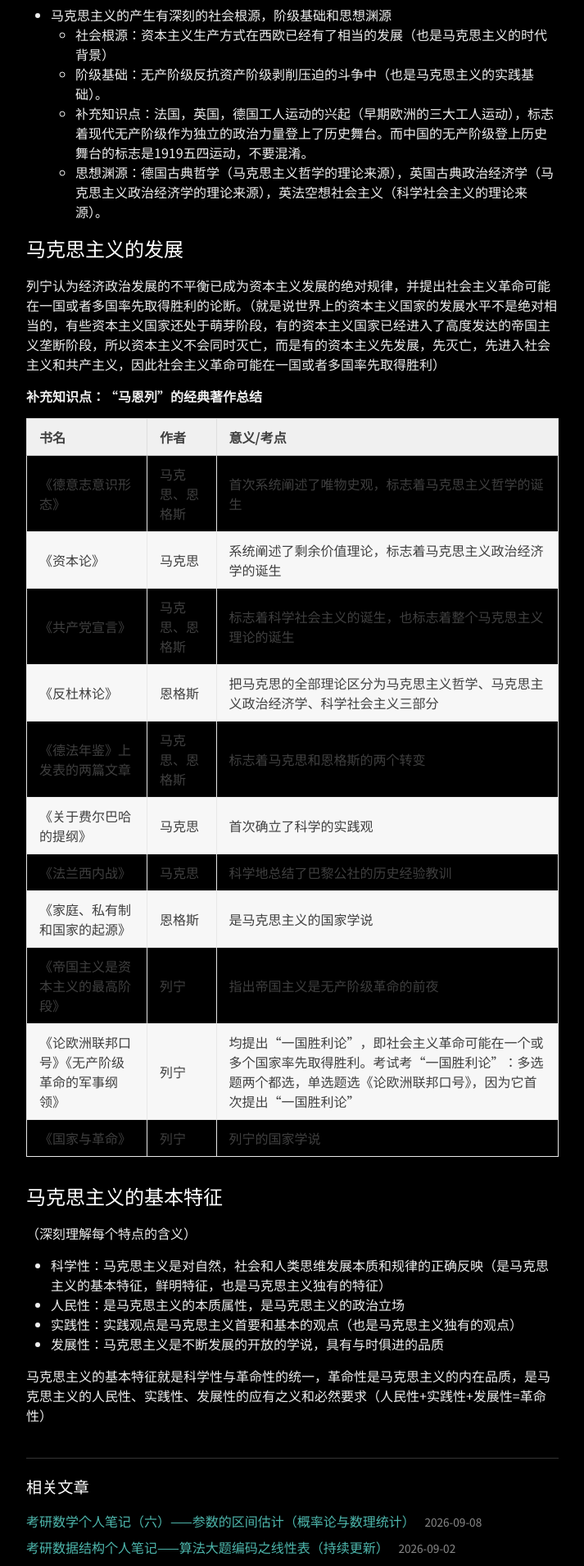
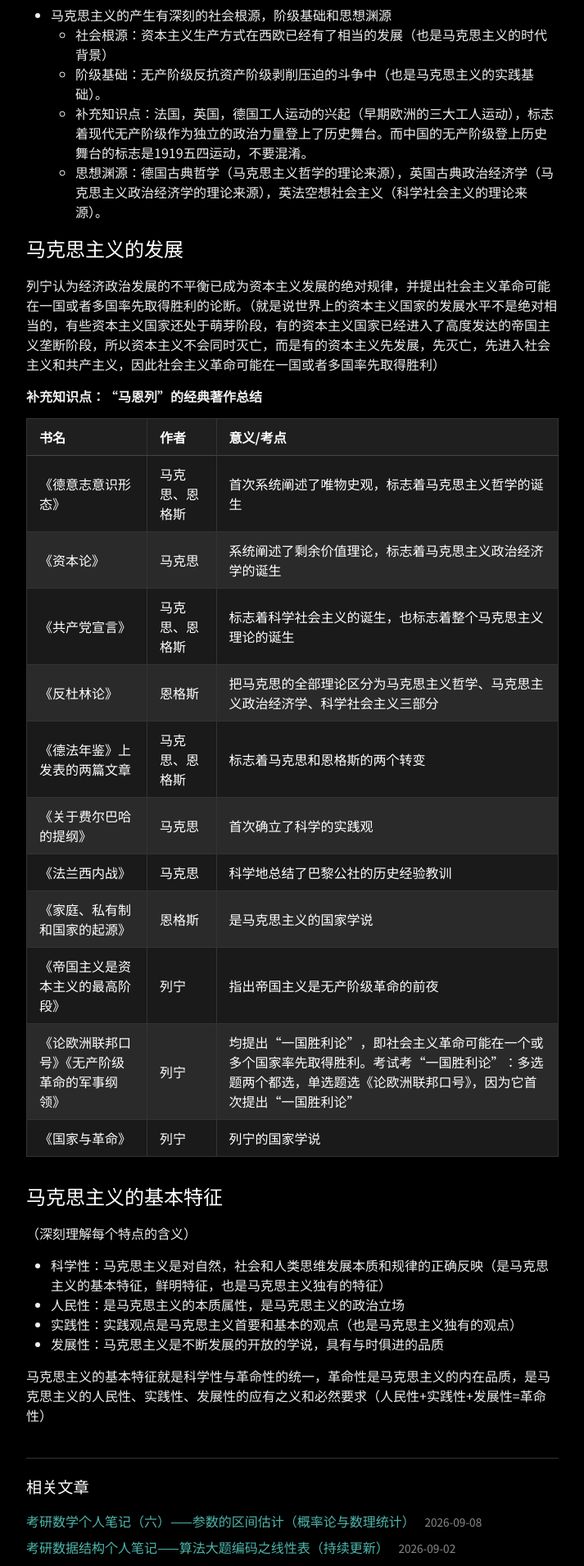
Before and after one commit to CanYouImag/CanYouImag.github.io, a Jekyll site: the page built from _posts/2026-09-13-mayuanbiji.markdown, in a window 1280 px wide. Shown: the part 950-2860 px from the top of the page at 82% size, without its empty margins (158-871 px from the left). Built offline with Jekyll 4.4.1, drawn with Linux system fonts in a browser that asks for light colours; some web fonts are replaced; comment, search, counter and statistics services are not loaded.

Commit message:
修复显示bug

```diff
--- a/assets/main.scss
+++ b/assets/main.scss
@@ -2106,6 +2106,26 @@ body.light-mode {
   font-size: 0.9em;
 }
 
+// === Tables (dark mode) ===
+body:not(.light-mode) table {
+  color: #fff;
+  border: 1px solid #333;
+  tr:nth-child(odd) {
+    background-color: #1a1a1a;
+  }
+  tr:nth-child(even) {
+    background-color: #2a2a2a;
+  }
+  th {
+    background-color: #1f1f1f;
+    border: 1px solid #333;
+    border-bottom-color: #444;
+  }
+  td {
+    border: 1px solid #333;
+  }
+}
+
 // === Light Mode ===
 body.light-mode {
   background-color: #ffffff !important;
```
